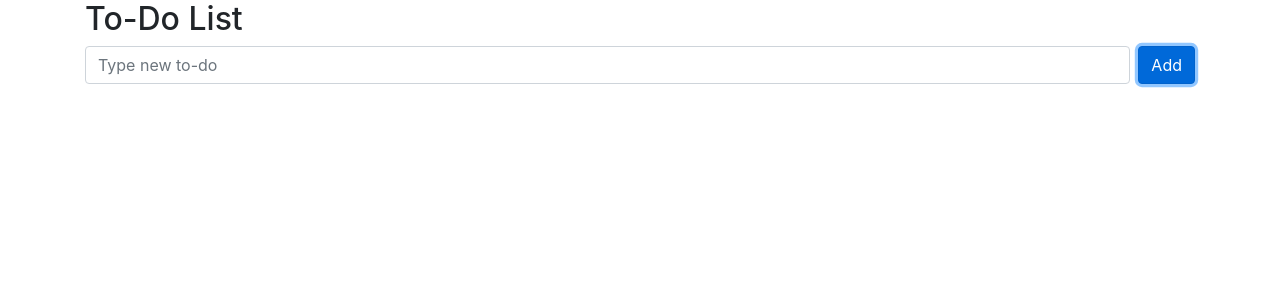
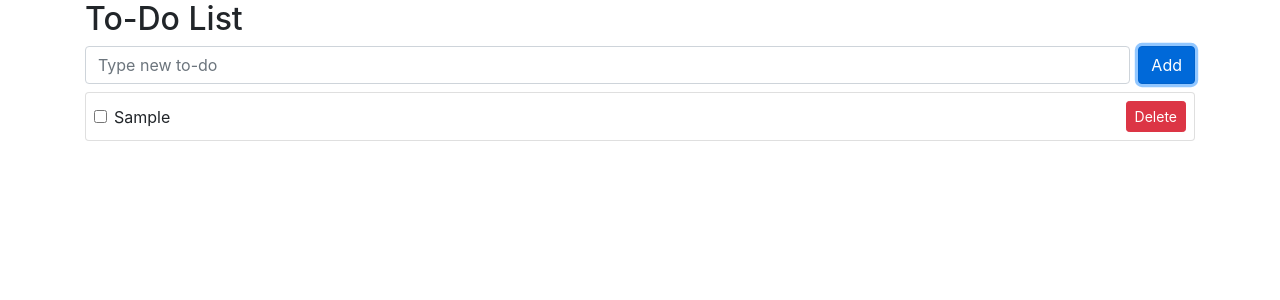
Before and after one commit to hyegyeong-kang/metanet-vuejs-practice, a Vue app in the folder vue-service/: page /todos in a window 1280 px wide. Both pictures are taken after typing "Sample" into the empty fields and a click on the button "Add". Shown: the top 300 px of the page. Built offline with nearby package versions, Linux system fonts and the light colour scheme.

Commit message:
practice use emit

```diff
--- a/vue-service/src/App.vue
+++ b/vue-service/src/App.vue
@@ -5,7 +5,11 @@
     <div v-if="!todos.length">
       추가된 TODO 가 없습니다.
     </div>
-    <TodoList/>
+
+    <TodoList :todos="todos"
+              @toggle-todo="toggleTodo"
+              @delete-todo="deleteTodo"/>
+
   </div>
 </template>
 
@@ -51,10 +55,16 @@ export default {
       todos.value.push(todo);
     }
 
+    const toggleTodo = (index) => {
+      todos.value[index].completed = !todos.value[index].completed;  // 기존에 있던 것에 반대값 넣어라
+    }
+
+
     return{ // 추가해주는 것 잊지말기
       todos,
       deleteTodo,
       addTodo,
+      toggleTodo,
     }
   }
 }
--- a/vue-service/src/components/TodoList.vue
+++ b/vue-service/src/components/TodoList.vue
@@ -8,7 +8,8 @@
         <div class="form-check flex-grow-1">
           <input class="form-check-input"
                 type="checkbox"
-                v-model="todo.completed">
+                :value="todo.completed"
+                @change="toggleTodo(index)">
           <label class="form-check-label" :class="{todo: todo.completed}">
             {{ todo.subject }}
           </label>
@@ -24,7 +25,28 @@
 
 <script>
 export default {
+    props: {
+        todos: {
+            type: Array,
+            required: true
+        }
+    },
+    emits: ['toggle-todo', 'delete-todo'],
+    setup(props, {emit}){
+        const toggleTodo = (index) => {
+            emit('toggle-todo', index);
+        }
 
+        const deleteTodo = (index) => {
+            emit('delete-todo', index);
+        }
+
+        return {
+            toggleTodo,
+            deleteTodo,
+        }
+
+    }
 }
 </script>
 
--- a/vue-service/src/components/TodoSimpleForm.vue
+++ b/vue-service/src/components/TodoSimpleForm.vue
@@ -1,5 +1,5 @@
 <template>
-  <form
+    <form
       @submit.prevent="onSubmit"
     >
       <div class="d-flex">
@@ -25,7 +25,8 @@
 <script>
 import { ref } from 'vue';
 export default {
-    setup(props, context){
+    emits: ['add-todo'],
+    setup(props, {emit}){
         const todo = ref('');   // ref 로 하면 무조건 .value 해줘야 함
         const hasError = ref(false);
 
@@ -34,19 +35,11 @@ export default {
             if(todo.value == '') {
             hasError.value = true;
             } else {
-                context.emit('add-todo', {
+                emit('add-todo', {
                     id: Date.now(),
                     subject: todo.value,
                     completed: false,
                 });
-
-
-
-            //     todos.value.push({
-            //         id: Date.now(),
-            //         subject: todo.value,
-            //         completed: false,
-            // });
             hasError.value = false;
             todo.value = '';
             }
```
